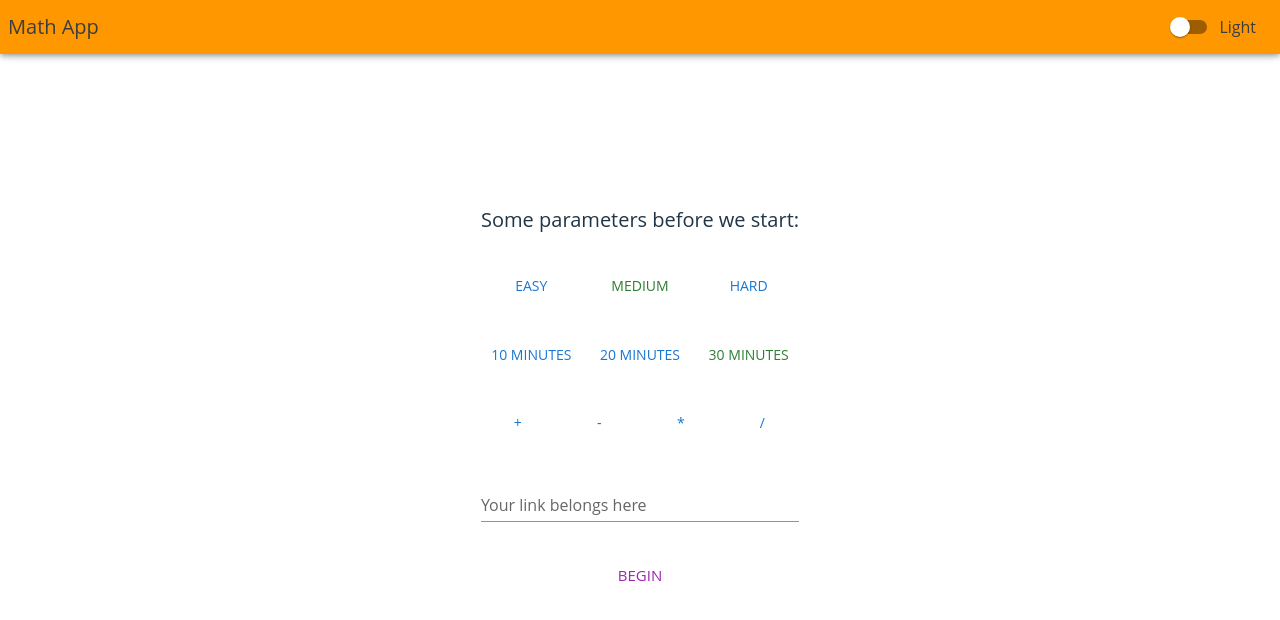
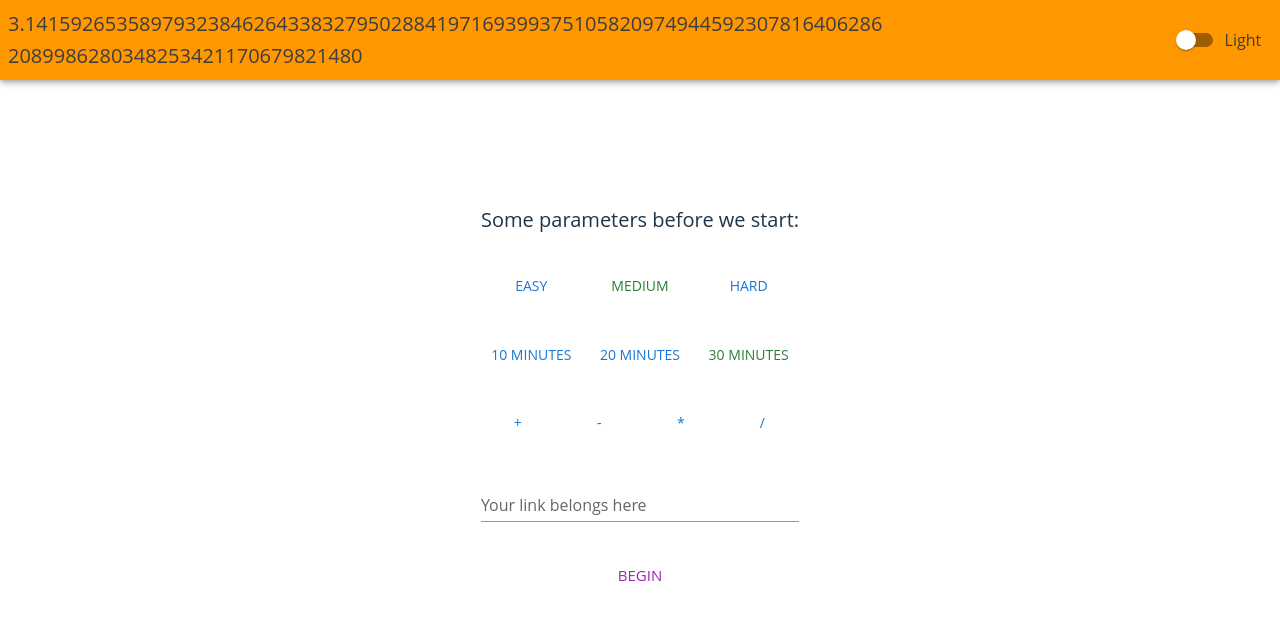
Before and after one commit to sE7rgo/math-app, a React (Vite) app: page / in a window 1280 px wide. Shown: the top 620 px of the page. Built offline with nearby package versions, Linux system fonts and the light colour scheme.

Commit message:
Changed app title'

```diff
--- a/src/components/AppBar/AppBar.tsx
+++ b/src/components/AppBar/AppBar.tsx
@@ -9,7 +9,11 @@ interface AppBarProps {
   title?: string;
 }
 
-const AppBar: FC<AppBarProps> = ({ mode, setMode, title = 'Math App' }) => {
+const AppBar: FC<AppBarProps> = ({
+  mode,
+  setMode,
+  title = '3.141592653589793238462643383279502884197169399375105820974944592307816406286 2089986280348253421170679821480',
+}) => {
   return (
     <MuiAppBar enableColorOnDark sx={styles.appBarBox}>
       <Typography variant="h6">{title}</Typography>
```
